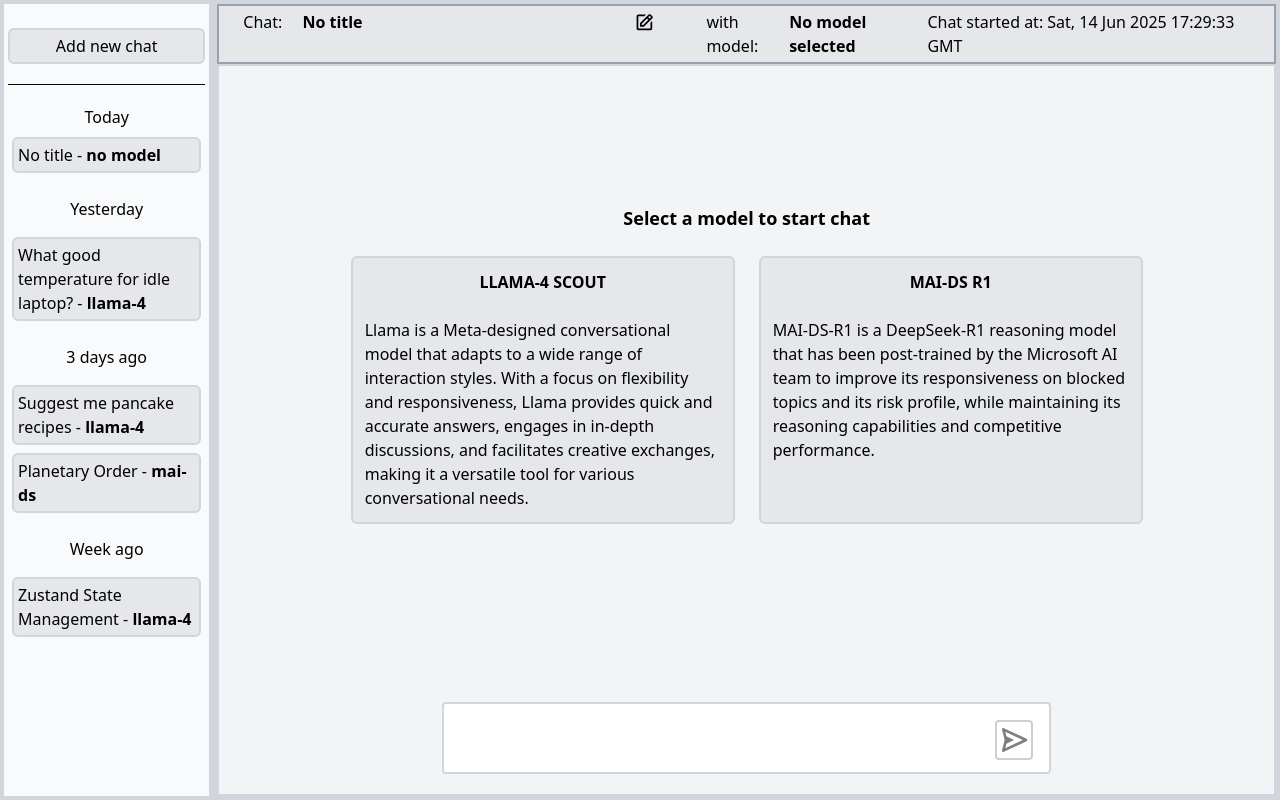
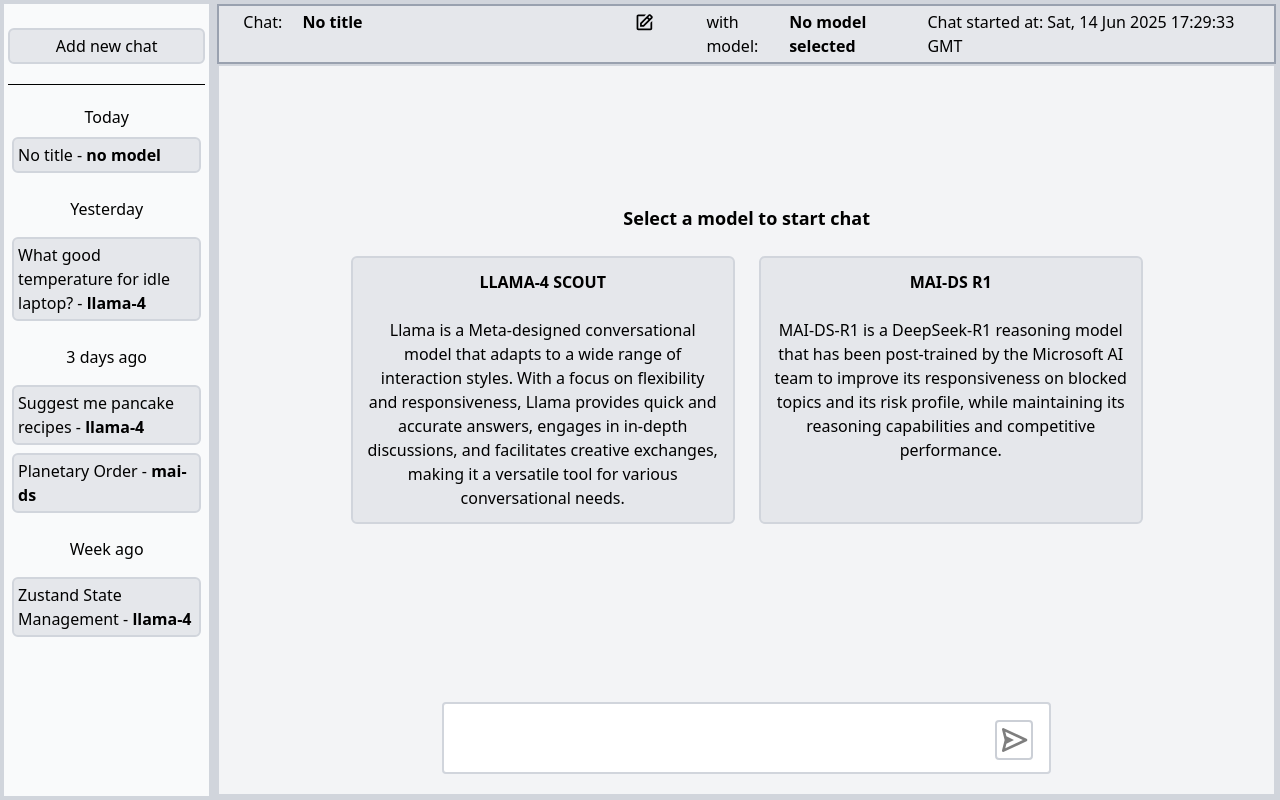
Before and after one commit to BMike903/LLM-front, a React (Vite) app: page / in a window 1280 px wide. Built offline with nearby package versions, Linux system fonts and the light colour scheme.

Commit message:
selecting model with keyboard

```diff
--- a/src/App.tsx
+++ b/src/App.tsx
@@ -82,12 +82,16 @@ function App() {
                 {Object.entries(models).map(([modelKey, model]) => (
                   <li
                     key={modelKey}
-                    onClick={() => setModel(currentChatId, modelKey)}
                     className="w-96 rounded-md border-2 border-solid border-gray-300 bg-gray-200 p-3 hover:cursor-pointer hover:bg-gray-100 dark:border-gray-600 dark:bg-gray-800 dark:hover:bg-gray-700"
                   >
-                    <p className="text-center font-bold">{model.name}</p>
-                    <br />
-                    {model.description}
+                    <button
+                      onClick={() => setModel(currentChatId, modelKey)}
+                      tabIndex={0}
+                    >
+                      <p className="text-center font-bold">{model.name}</p>
+                      <br />
+                      {model.description}
+                    </button>
                   </li>
                 ))}
               </ul>
```
